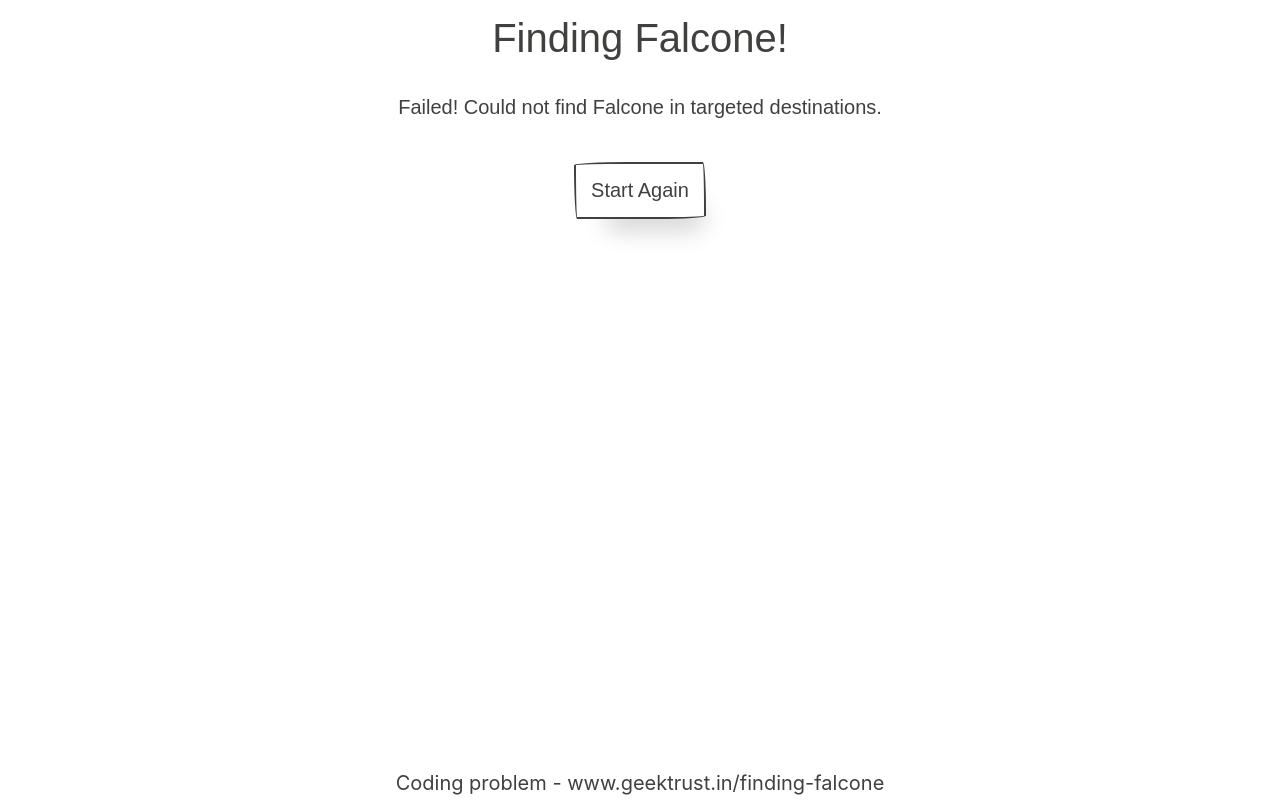
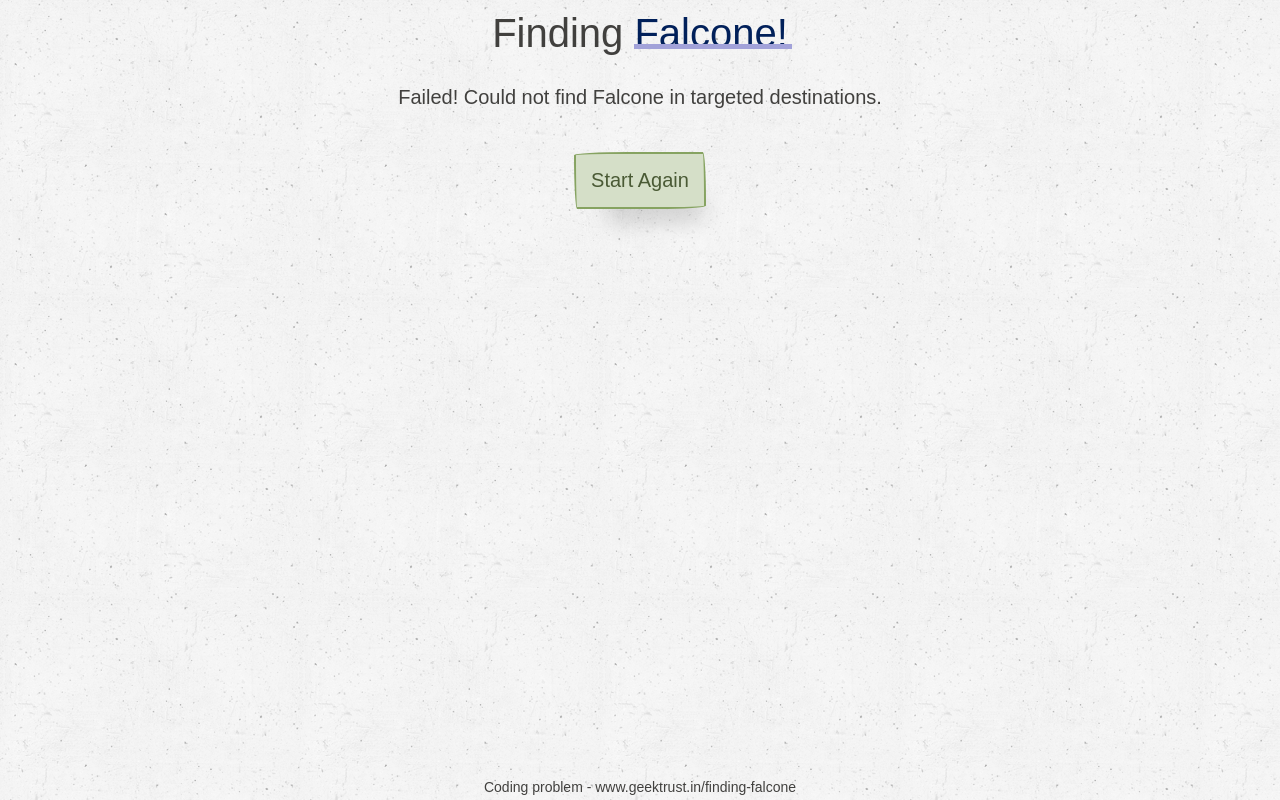
Before and after one commit to 318097/finding-falcone, a React (Create React App) app: page /results in a window 1280 px wide. Built offline with nearby package versions, Linux system fonts and the light colour scheme; a web font is replaced by a local one.

Commit message:
Update: UI Improvments

```diff
--- a/public/index.html
+++ b/public/index.html
@@ -1,14 +1,12 @@
 <!DOCTYPE html>
 <html lang="en">
+
 <head>
   <meta charset="utf-8" />
   <link rel="icon" href="%PUBLIC_URL%/favicon.ico" />
   <meta name="viewport" content="width=device-width, initial-scale=1" />
   <meta name="theme-color" content="#000000" />
-    <meta
-      name="description"
-      content="Web site created using create-react-app"
-    />
+  <meta name="description" content="Web site created using create-react-app" />
   <link rel="apple-touch-icon" href="%PUBLIC_URL%/logo192.png" />
   <!--
       manifest.json provides metadata used when your web app is installed on a
@@ -24,8 +22,9 @@
       work correctly both with client-side routing and a non-root public URL.
       Learn how to configure a non-root public URL by running `npm run build`.
     -->
-    <title>React App</title>
+  <title>Geektrust - Finding Falcone</title>
 </head>
+
 <body>
   <noscript>You need to enable JavaScript to run this app.</noscript>
   <div id="root"></div>
@@ -40,4 +39,5 @@
       To create a production bundle, use `npm run build` or `yarn build`.
     -->
 </body>
+
 </html>
--- /dev/null
+++ b/src/components/AlertBox.js
@@ -0,0 +1,11 @@
+import React from 'react';
+
+const AlertBox = ({ message }) => (
+  <div className="alert-box">
+    <div class="alert alert-danger">
+      {message}
+    </div>
+  </div>
+);
+
+export default AlertBox;
--- a/src/components/Card.js
+++ b/src/components/Card.js
@@ -25,6 +25,7 @@ const Card = ({
     <div className="card">
       <div className="card-body">
         <h4>Destination {id}</h4>
+
         <select value={selectedPlanet.name} placeholder="Select Planet" onChange={handlePlanetSelect}>
           <option disabled value="default">Select</option>
           {planets.map(({ name }) => (
@@ -36,11 +37,11 @@ const Card = ({
             </option>
           ))}
         </select>
-
+        <br />
         {
           showVehicleOptions &&
           (
-            <div style={{ marginTop: '15px' }}>
+            <div>
               {
                 vehicles.map((vehicle, index) => {
                   const { name, total_no, max_distance } = vehicle;
@@ -51,18 +52,16 @@ const Card = ({
                       key={name}
                       htmlFor={`radio${id}${index}`}
                       className="paper-radio"
-                      style={{ display: 'block', textAlign: 'left' }}
                     >
                       <input
                         disabled={disableRadioButton}
                         onChange={handleVehicleSelect}
-                        style={{ display: 'inline' }}
                         type="radio"
                         name={`paperRadio${id}`}
                         id={`radio${id}${index}`}
                         value={name}
                       />
-                      <span style={{ textDecoration: disableRadioButton && 'line-through' }}>{name}({Math.max(0, total_no)})</span>
+                      <span className={`${disableRadioButton && 'disable-radio-button'}`}>{name}({Math.max(0, total_no)})</span>
                     </label>
                   );
                 })
--- a/src/components/Home.js
+++ b/src/components/Home.js
@@ -1,16 +1,18 @@
-import React, { useState, useEffect } from 'react';
+import React, { useState, useEffect, Fragment } from 'react';
 import styled from 'styled-components';
 import axios from 'axios';
 import { withRouter } from 'react-router-dom';
 import queryString from 'query-string';
 
 import Card from './Card';
+import AlertBox from './AlertBox';
 
 import { getToken, setToken, extractNames } from '../utils';
 
 const CardWrapper = styled.div`
   display: flex;
   align-items: center;
+  flex-wrap: wrap;
   justify-content: center;
 `
 
@@ -25,6 +27,7 @@ const Home = ({ history }) => {
 
   const [totalTime, setTotalTime] = useState(0);
   const [disableSubmitButton, setDisableSubmitButton] = useState(false);
+  const [alertBoxStatus, setAlertBoxStatus] = useState(null);
 
   useEffect(() => {
     const fetchPlanets = async () => {
@@ -53,6 +56,7 @@ const Home = ({ history }) => {
   }, []);
 
   useEffect(() => {
+
     const calculateTotalTime = () => {
       let total = 0;
       totalDestinations.forEach((_, index) => {
@@ -63,12 +67,15 @@ const Home = ({ history }) => {
       });
       setTotalTime(total);
     };
+
     calculateTotalTime();
   }, [selectedPlanets, selectedVehicles]);
 
   useEffect(() => {
+
     const disableSubmitButtonStatus = totalDestinations.reduce((acc, _, index) => acc || !selectedVehicles[`input${index + 1}`], false);
     setDisableSubmitButton(disableSubmitButtonStatus);
+
   }, [selectedVehicles]);
 
   const setData = (type, key, value) => {
@@ -90,18 +97,20 @@ const Home = ({ history }) => {
           'Content-Type': 'application/json'
         }
       });
-      if (data.status === 'success') {
-        const query = queryString.stringify({ planetName: data.planet_name, totalTime, success: true });
+
+      const query = queryString.stringify({ planetName: data.planet_name, totalTime, success: data.status });
       history.push(`/results?${query}`);
-      }
     } catch (err) {
-
+      setAlertBoxStatus('Error: Refresh page or try again later.');
+      setTimeout(() => setAlertBoxStatus(null), 3000);
     }
   };
 
   return (
+    <Fragment>
+      {alertBoxStatus && <AlertBox message={alertBoxStatus} />}
       <section>
-      <h3>Select the planets you want to search in:</h3>
+        <h4>Select the planets you want to search in:</h4>
         <CardWrapper>
           {
             totalDestinations.map((_, index) => {
@@ -146,17 +155,19 @@ const Home = ({ history }) => {
             })
           }
         </CardWrapper>
-      <div>
+        <br />
+        <div className="bold">
           Time taken: {totalTime}
         </div>
         <button
           disabled={disableSubmitButton}
-        className="submit-button paper-btn btn-primary"
+          className="submit-button paper-btn btn-success"
           onClick={handleSubmit}
         >
           Find Falcone
         </button>
       </section>
+    </Fragment>
   );
 };
 
--- a/src/components/NotFound.js
+++ b/src/components/NotFound.js
@@ -1,5 +1,11 @@
 import React from 'react';
+import { withRouter } from 'react-router-dom';
 
-const NotFound = () => <section>NotFound</section>;
+const NotFound = ({ history }) => (
+  <section id="not-found">
+    <p>404 - Page not found</p>
+    <button className="btn-primary" onClick={() => history.push('/')}>Home</button>
+  </section>
+);
 
-export default NotFound;
+export default withRouter(NotFound);
--- a/src/components/Results.js
+++ b/src/components/Results.js
@@ -18,8 +18,8 @@ const Results = ({ history, location }) => {
               <p>
                 Success! Congratulations on Finding Falcone. King Shan is mighty pleased.
               </p>
-              <span>Time taken: {result.totalTime}</span><br />
-              <span>Planet found: {result.planetName}</span>
+              <span className="bold">Time taken: <span className="success">{result.totalTime}</span></span><br />
+              <span className="bold">Planet found: <span className="success">{result.planetName}</span></span>
             </div>
           ) : (
             <div>
@@ -29,7 +29,7 @@ const Results = ({ history, location }) => {
       }
 
       <br />
-      <button onClick={() => history.push('/home')}>Start Again</button>
+      <button className="btn-success" onClick={() => history.push('/home')}>Start Again</button>
     </section>
   );
 };
--- a/src/components/layouts/Header.js
+++ b/src/components/layouts/Header.js
@@ -1,11 +1,9 @@
 import React from 'react';
 
-const Header = () => {
-  return (
-    <header>
-      <h3>Finding Falcone!</h3>
-    </header>
-  );
-};
+const Header = () => (
+  <header>
+    <h3>Finding <span>Falcone!</span></h3>
+  </header>
+);
 
 export default Header;
--- a/src/index.scss
+++ b/src/index.scss
@@ -1,48 +1,63 @@
-body {
-  margin: 0;
-  font-family: -apple-system, BlinkMacSystemFont, 'Segoe UI', 'Roboto', 'Oxygen',
-    'Ubuntu', 'Cantarell', 'Fira Sans', 'Droid Sans', 'Helvetica Neue',
-    sans-serif;
-  -webkit-font-smoothing: antialiased;
-  -moz-osx-font-smoothing: grayscale;
-}
+@import './reusable';
 
-code {
-  font-family: source-code-pro, Menlo, Monaco, Consolas, 'Courier New',
-    monospace;
-}
-
-h3{
-  text-align: center;
-  margin: 15px 0;
-  font-size: 1.7rem;
-}
-
+body{
+  background: url('./assets/background/old_wall.png');
   .app{
     height: 100vh;
     width: 100vw;
     text-align: center;
     display: flex;
     flex-direction: column;
+    position: relative;
+    header h3 span{
+      color: rgb(1, 32, 90);
+      position: relative;
+      &:after{
+        content: '';
+        width: 103%;
+        position: absolute;
+        left: 0;
+        bottom: 6px;
+        height: 5px;
+        background: #a2a2d9;
+      }
+    }
+    .alert-box{
+      width: 40%;
+      position: absolute;
+      bottom: 10px;
+      left: 50%;
+      transform: translateX(-50%);
+    }
     section{
       flex: 1 1 auto;
-    text-align: center;
       .submit-button{
         margin-top: 20px;
       }
-  }
-  footer{
-    text-align: center;
-    padding: 5px;
-  }
-}
       .card{
+        background: white;
         margin: 10px;
         padding: 10px;
-  // width: 250px;
-  height: 300px;
-  text-align: center;
+        height: 275px;
         select{
           margin: 0 auto;
         }
+        label{
+          display: block;
+          text-align: left;
+          input[type=radio]{
+            display: inline;
+            margin-right: 5px;
           }
+        }
+      }
+      &#not-found{
+        font-size: 1.5rem;
+      }
+    }
+    footer{
+      padding: 5px;
+      font-size: .7rem;
+    }
+  }
+}
--- /dev/null
+++ b/src/reusable.scss
@@ -0,0 +1,20 @@
+h3{
+  margin: 10px 0;
+  font-size: 1.5rem;
+}
+h4{
+  margin: 5px 0;
+  font-size: 1.1rem;
+}
+
+.disable-radio-button{
+  text-decoration: line-through;
+  color: grey;
+}
+.bold{
+  font-weight: bold;
+}
+.success{
+  color: rgb(11, 119, 11);
+  font-size: 1.2rem;
+}
```
Also changed, not shown: src/assets/background/old_wall.png (added). Lines whose indentation alone changed are shown as unchanged.
